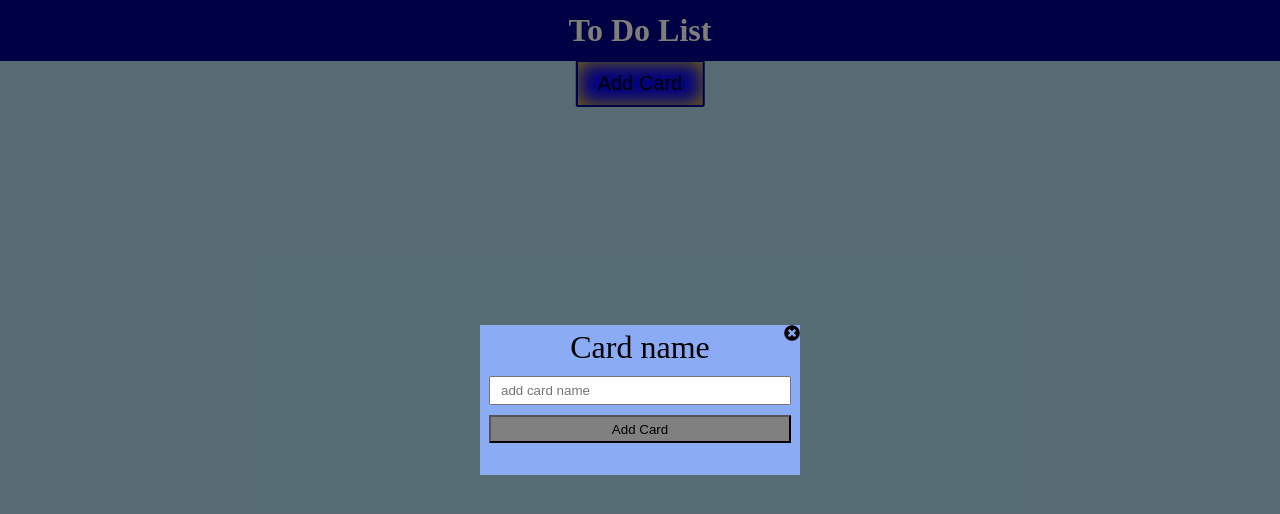
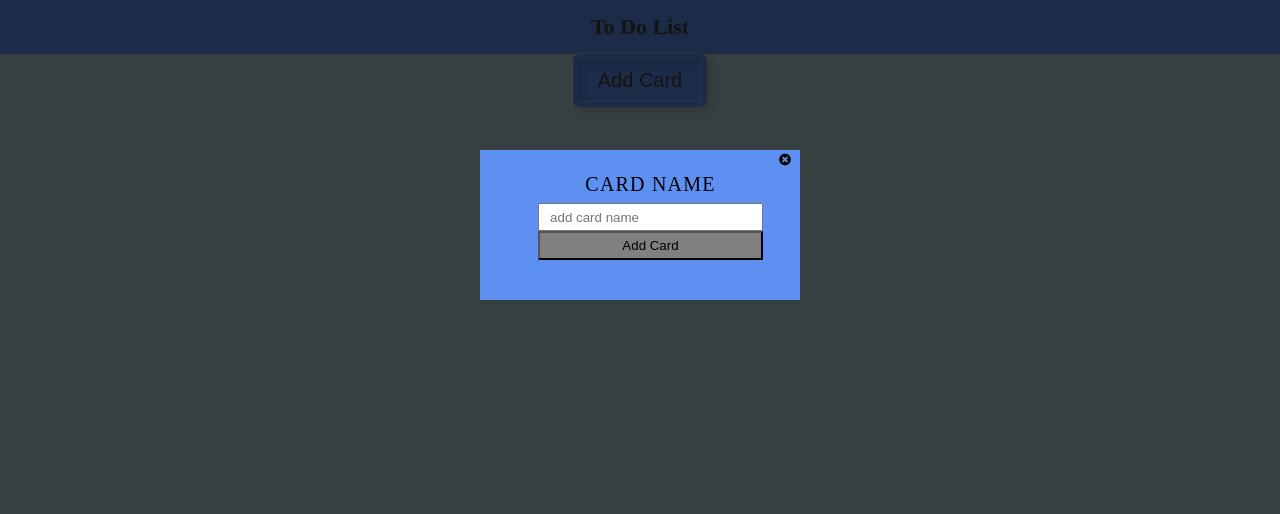
Before and after one commit to MarcinFiuk/ToDo, a plain HTML site: page index.html in a window 1280 px wide. Both pictures are taken after a click on the button "Add Card". Drawn offline with Linux system fonts and the light colour scheme.

Commit message:
change color, delete coment, js bug fix

```diff
--- a/index.html
+++ b/index.html
@@ -7,6 +7,7 @@
     <title>To Do App</title>
     <link rel="stylesheet" href="https://pro.fontawesome.com/releases/v5.10.0/css/all.css"
         integrity="sha384-AYmEC3Yw5cVb3ZcuHtOA93w35dYTsvhLPVnYs9eStHfGJvOvKxVfELGroGkvsg+p" crossorigin="anonymous" />
+    <!-- <link rel="stylesheet" href="style.css"> -->
     <link rel="stylesheet" href="style.css">
 </head>
 
@@ -16,9 +17,9 @@
     <button class="addCardBtn">Add Card </button>
 
     <div class="popup">
-        <form class="addCard">
+        <form class="addCardForm">
             <i class="fas fa-times-circle closeBtn"></i>
-            <p class="addCardElement">Card name</p>
+            <p class="addCardElement--cardName">Card name</p>
             <input class='addCard__input' id="cardName" type="text" placeholder="add card name">
             <input class='addCard__input' type="submit" value="Add Card">
         </form>
--- a/logic.js
+++ b/logic.js
@@ -2,7 +2,7 @@
 const btnAddCard = document.querySelector('button');
 const popUpWindow = document.querySelector('.popup');
 const iconeClose = document.querySelector('.fa-times-circle');
-const addCardForm = document.querySelector('.addCard');
+const addCardForm = document.querySelector('.addCardForm');
 const container = document.querySelector('.container');
 const lis = document.getElementsByTagName('li');
 let counter = 0;
@@ -18,26 +18,20 @@ function addCard(e) {
 }
 
 function createElement(cardName) {
-    // main container
     const divContainer = document.createElement('div');
     divContainer.classList.add('wrapper');
-    // close icon
     const closeIcon = document.createElement('i');
     closeIcon.classList.add('far', 'fa-times-circle', 'closeCard');
     divContainer.append(closeIcon);
-    // title
-    const h2 = document.createElement('h2');
-    h2.classList.add('title');
-    h2.textContent = cardName
-    divContainer.append(h2);
-    // hr
-    const hr = document.createElement('hr');
-    divContainer.append(hr);
-    // list
-    const ul = document.createElement('ul');
-    ul.dataset.id = counter;
-    divContainer.append(ul);
-    // form
+    const cardTitle = document.createElement('h2');
+    cardTitle.classList.add('title');
+    cardTitle.textContent = cardName
+    divContainer.append(cardTitle);
+    const divider = document.createElement('hr');
+    divContainer.append(divider);
+    const list = document.createElement('ul');
+    list.dataset.id = counter;
+    divContainer.append(list);
     const form = document.createElement('form');
     form.classList.add('taskForm');
     form.dataset.id = counter;
@@ -46,28 +40,30 @@ function createElement(cardName) {
 `;
     divContainer.append(form);
     counter++;
-    // taskFormListener.push(divContainer.querySelector('.taskForm'))
     return divContainer;
 }
 
 function addTask(e) {
     if (e.target.classList.contains('taskForm')) {
         e.preventDefault();
-        let clickedEl = e.target.parentElement.querySelector('ul').dataset.id
-        const ul = this.getElementsByTagName('ul');
-
+        let clickedEl = e.target.parentElement.querySelector('ul').dataset.id;
+        const uls = this.querySelectorAll('ul');
         const content = e.target.parentElement.querySelector('#task').value;
-        ul[clickedEl].append(createLi(content));
-        e.target.parentElement.querySelector('.taskForm').reset();
+        uls.forEach((ul, i) => {
+            if (clickedEl === ul.dataset.id) {
+                ul.append(createSingleTask(content));
+            }
+        })
+        e.target.reset();
     }
 }
 
-function createLi(content) {
-    const li = document.createElement('li');
+const createSingleTask = (userInput) => {
+    let li = document.createElement('li');
     li.innerHTML = `<i class="far fa-circle circle"></i>
     <i class="fas fa-trash-alt trash"></i>
-    <span class="taskToDo">${content}</span>
-`
+    <span class="taskToDo">${userInput}</span>
+        `
     return li;
 }
 
--- a/style.css
+++ b/style.css
@@ -4,40 +4,40 @@
     box-sizing: border-box;
 }
 
+html {
+    font-size: 62.5%;
+}
+
 body {
-    min-width: 100vw;
+    display: flex;
+    flex-direction: column;
+    align-items: center;
+    width: fit-content;
+    min-width: 100%;
     min-height: 100vh;
     position: relative;
-    left: 0;
-    top: 0;
-    background-color: lightblue;
+    background-color: #BAD3D9;
+
 }
 
-/* header  */
-.heading {
-    position: fixed;
-    top: 0;
-    left: 0;
-    width: 100%;
+h1 {
+    align-self: stretch;
     text-align: center;
-    padding: 12px;
-    background-color: darkblue;
-    color: ivory;
+    padding: 14px;
+    background-color: #5E90F2;
+    color: #404040;
+    font-size: 2.2rem;
 }
 
 .addCardBtn {
-    position: fixed;
-    left: 50%;
-    top: 60px;
-    transform: translateX(-50%);
-    display: block;
-    border: 2px solid darkblue;
-    box-shadow: inset 0 0 1em gold;
-    margin: 0 auto;
-    background-color: blue;
-    font-size: 20px;
+    border: 5px solid #5E90F2;
+    box-shadow: -2px -2px 2px rgba(255, 255, 255, .2), 5px 5px 5px rgba(0, 0, 0, .1), inset -2px -2px 2px rgba(255, 255, 255, .2), inset 5px 5px 5px rgba(0, 0, 0, .1);
+    background-color: #5E90F2;
+    font-size: 2rem;
     padding: 10px 20px;
-    border-radius: 2px;
+    border-radius: .3em;
+    outline: none;
+    color: #404040;
 }
 
 .popup {
@@ -45,70 +45,71 @@ body {
 }
 
 .popupDisplay {
-    display: block;
-    background-color: rgb(0, 0, 0, .5);
-    width: 100%;
-    height: 100%;
+    display: flex;
+    justify-content: center;
+    align-items: flex-start;
     position: absolute;
     top: 0;
     left: 0;
+    background-color: rgb(0, 0, 0, .7);
+    width: 100%;
+    height: 100%;
     z-index: 1;
 }
 
-/* popup form */
-.addCard {
+.addCardForm {
+    display: flex;
+    flex-direction: column;
+    align-items: center;
+    margin-top: 150px;
     height: 150px;
     width: 25vw;
-    background-color: #8CABF5;
+    background-color: #5E90F2;
     font-size: 2rem;
-    position: absolute;
-    left: 50%;
-    top: 50%;
-    transform: translate(-50%, -50%);
 }
 
 .closeBtn {
-    position: absolute;
-    top: 0;
-    right: 0;
-    font-size: 1rem;
-    color: black;
+    align-self: flex-end;
+    font-size: 1.2rem;
+    color: #000000;
 }
 
-.addCardElement {
-    text-align: center;
+.addCardElement--cardName {
+    font-size: 2rem;
+    padding: 7px;
+    letter-spacing: 1.2px;
+    text-transform: uppercase;
 }
 
 .addCard__input {
-    width: 100%;
+    width: 80%;
     height: 20%;
     padding: 3px 10px;
 }
 
-/* Added Card */
 .container {
+    min-width: inherit;
     display: flex;
-    padding-top: 130px;
+    justify-content: center;
 }
 
 .wrapper {
-    flex-shrink: 0;
     width: 300px;
     margin: 20px;
     padding: 10px;
     position: relative;
-    width: 250px;
     overflow-wrap: break-word;
-    background-color: #ccc;
-    border-top: 20px solid grey;
+    background-color: #D9D4CC;
+    border-top: 20px solid #0D0D0D;
+    color: #403E3B;
 }
 
 .closeCard {
     position: absolute;
     top: -20px;
     right: 0;
-    font-size: 20px;
-    color: white;
+    font-size: 2rem;
+    color: #fff;
 }
 
 .title {
@@ -120,38 +121,38 @@ body {
 hr {
     border: 0;
     height: 1px;
-    background: #333;
+    background: #404040;
     background-image: linear-gradient(to right, #ccc, #333, #ccc);
     margin: 10px 0;
 }
 
 li {
     list-style: none;
-    border-bottom: 1px solid #433243;
+    border-bottom: 2px solid rgba(64, 62, 59, .3);
 }
 
 .circle,
 .trash,
 .ticked {
-    font-size: 15px;
+    font-size: 1.5rem;
     margin: 5px 0;
     cursor: pointer;
 }
 
 .trash {
-    color: red;
+    color: #ff0000;
     display: none;
 }
 
 .ticked {
-    color: green;
+    color: #008000;
 }
 
 .taskToDo {
     display: inline-block;
     width: calc(100% - 50px);
     margin: 5px;
-    font-size: 15px;
+    font-size: 1.5rem;
     cursor: pointer;
 }
 
@@ -160,20 +161,19 @@ li:hover .trash {
 }
 
 form {
-    padding: 10px 0;
+    padding: 4px 9px;
     padding-left: 30px;
-    padding: 4px 9px;
 }
 
 input[type="submit"] {
-    background-color: grey;
+    background-color: #808080;
 }
 
 .taskForm input[type="submit"],
 .taskForm input[type="text"] {
     width: 200px;
     border-radius: 5px;
-    border: 2px solid black;
+    border: 2px solid #000;
     padding: 4px 5px;
 }
 
```
